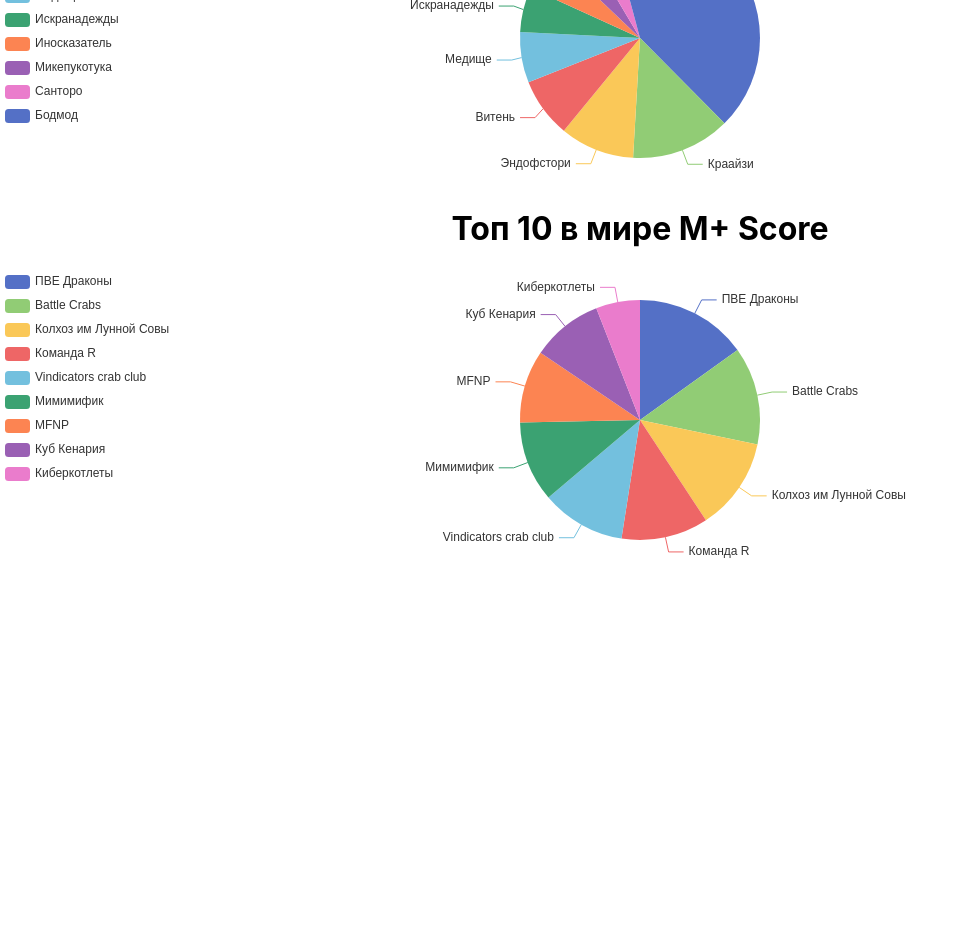
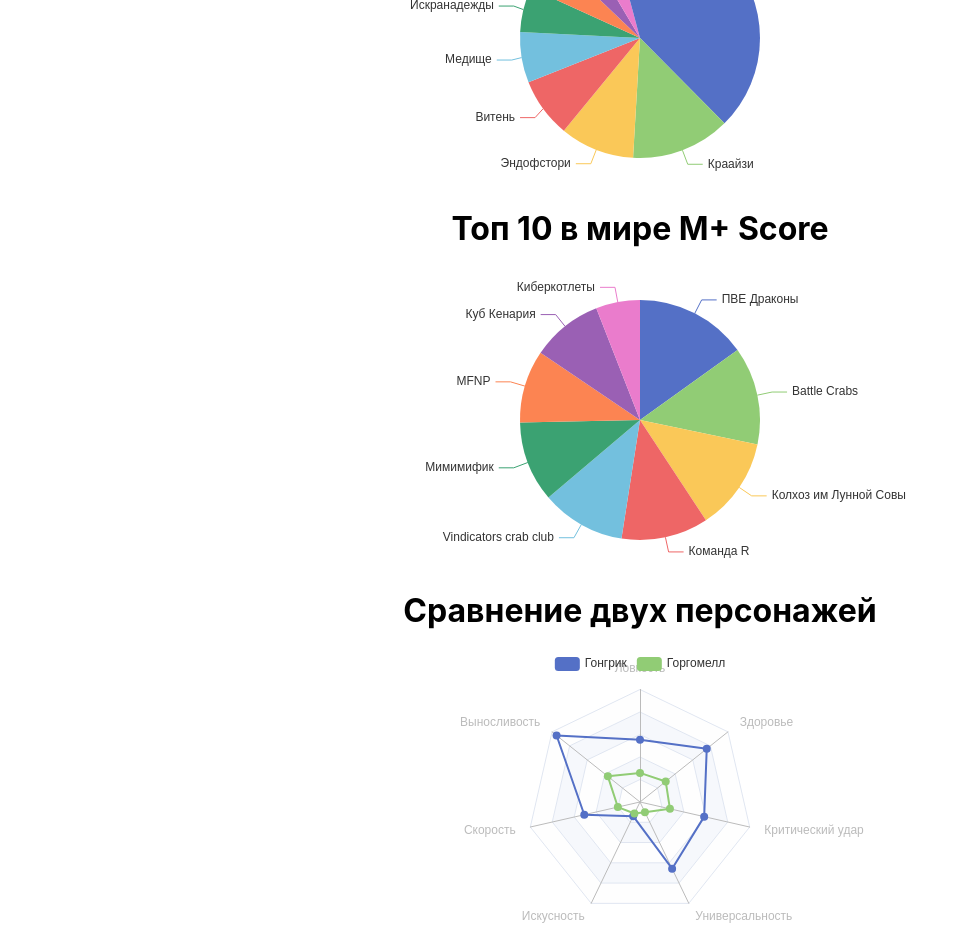
Before and after one commit to Solker455/WoW, a React (Create React App) app: page / in a window 1280 px wide. Shown: the part 194-1146 px from the top of the page, without its empty margins (0-963 px from the left). Before the commit the page ends 800 px from the top, so only its background shows below. Built offline with nearby package versions, Linux system fonts and the light colour scheme.

Commit message:
add chart 3

```diff
--- a/src/components/header.js
+++ b/src/components/header.js
@@ -5,10 +5,6 @@ export function Header() {
     let option = {
         tooltip: {
             trigger: 'item'
-        },
-        legend: {
-            orient: 'vertical',
-            left: 'left'
         },
         series: [
             {
@@ -41,10 +37,6 @@ export function Header() {
         tooltip: {
             trigger: 'item'
         },
-        legend: {
-            orient: 'vertical',
-            left: 'left'
-        },
         series: [
             {
                 name: 'Access From',
@@ -71,6 +63,38 @@ export function Header() {
             }
         ]
     };
+    let option2 = {
+        legend: {
+            data: ['Гонгрик', 'Горгомелл']
+          },
+        radar: {
+            // shape: 'circle',
+            indicator: [
+                { name: 'Ловкость', max: 2000 },
+                { name: 'Выносливость', max: 2000 },
+                { name: 'Скорость', max: 1000 },
+                { name: 'Искусность', max: 1000 },
+                { name: 'Универсальность', max: 1000 },
+                { name: 'Критический удар', max: 1000 },
+                { name: 'Здоровье', max: 50000 },
+            ]
+        },
+        series: [
+            {
+                type: 'radar',
+                data: [
+                    {
+                        value: [1107, 1897, 508, 140, 658, 585, 37940],
+                        name: 'Гонгрик'
+                    },
+                    {
+                        value: [517, 731, 202, 114, 101, 273, 14620],
+                        name: 'Горгомелл'
+                    }
+                ]
+            }
+        ]
+    };
     return (
         <div>
             <h1>Топ 10 в мире PvP убийств</h1>
@@ -87,6 +111,13 @@ export function Header() {
                 lazyUpdate={true}
                 theme={"theme_name"}
             />
+            <h1>Сравнение двух персонажей</h1>
+            <ReactECharts
+                option={option2}
+                notMerge={true}
+                lazyUpdate={true}
+                theme={"theme_name"}
+            />
         </div>
     )
 }
--- a/src/components/hero.js
+++ b/src/components/hero.js
@@ -1,6 +1,7 @@
 import React from "react"
 
 export function Hero() {
+
     return (
         <div className='header'>
 
```
